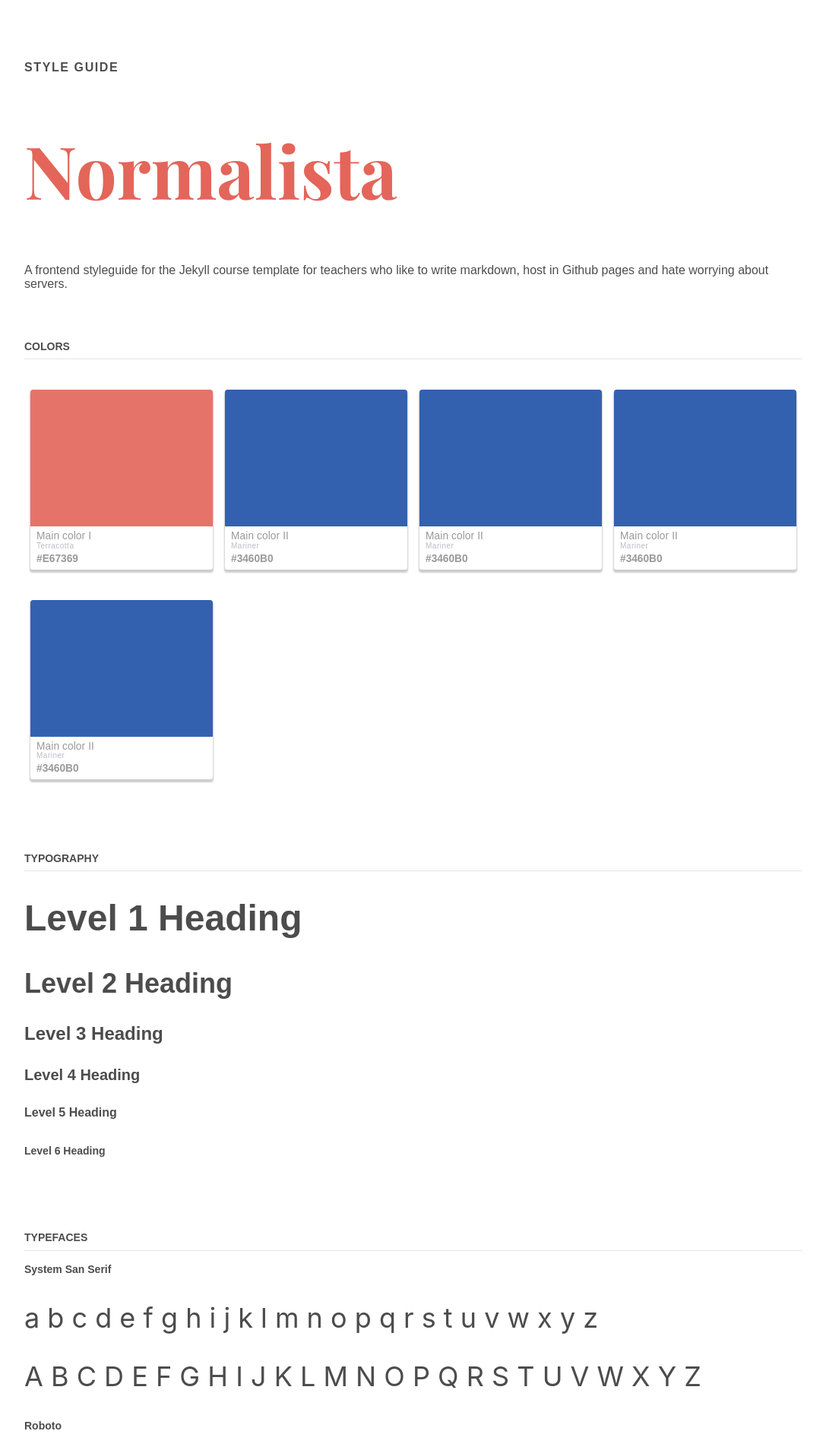
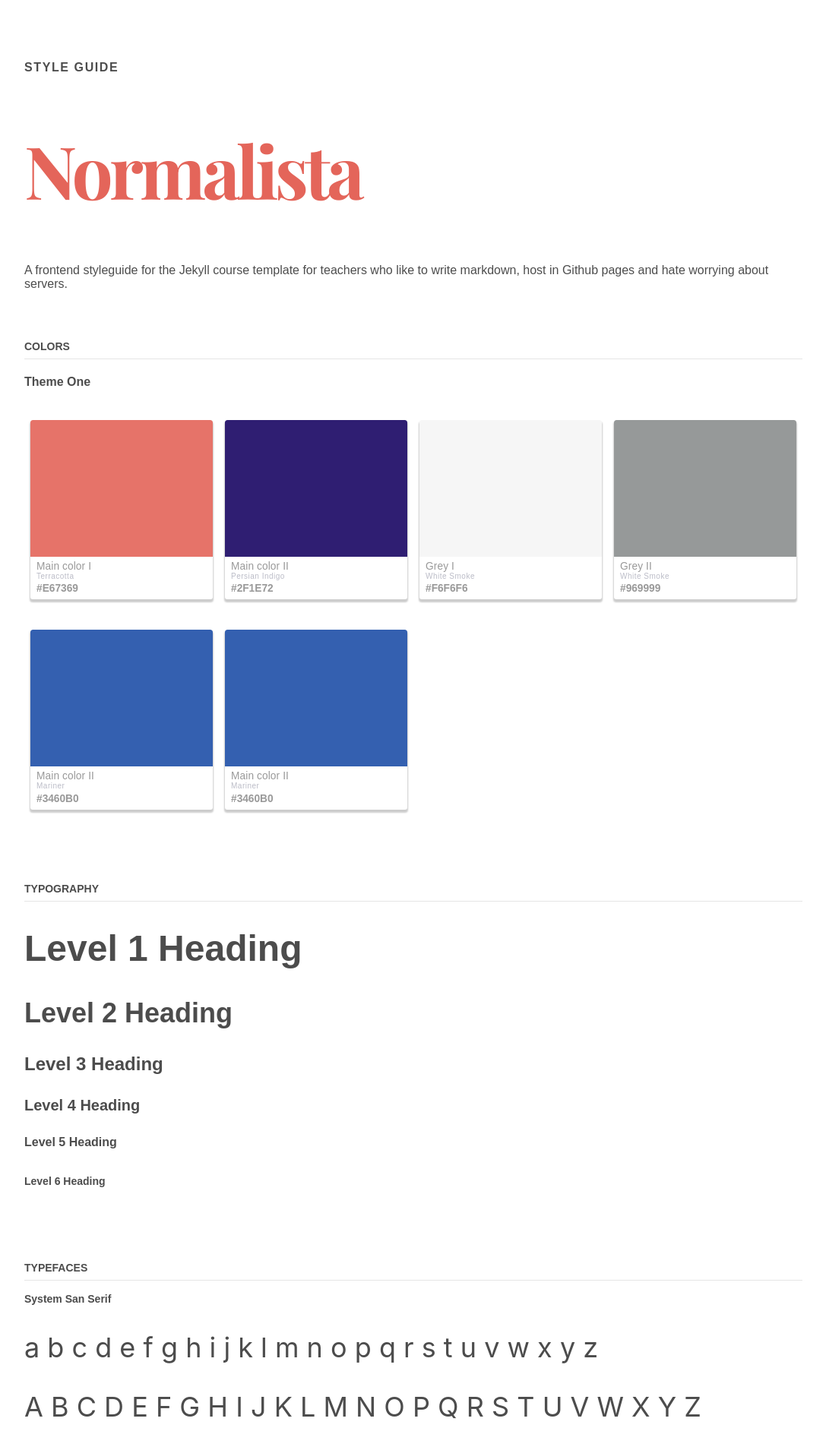
Before and after one commit to miguelpaz/normalista, a Jekyll site: the page built from templates/styleguide.html, in a window 1280 px wide. Shown: the top 1909 px of the page at 76% size, without its empty margins (96-1183 px from the left). Built offline with Jekyll 4.4.1, drawn with Linux system fonts in a browser that asks for light colours; comment, search, counter and statistics services are not loaded; some of the changed text lies outside the part shown.

Commit message:
Color theme update

```diff
--- a/_layouts/styleguide.html
+++ b/_layouts/styleguide.html
@@ -15,7 +15,7 @@
 
 
         <h3 class="f6 ttu fw6 mb0 mt5 bb b--black-10 pb2">Colors</h3>
-
+        <h4>Theme One</h4>
         <div class="mw-100 center mt4">
           <div class="cf">
             <div class="fl w-100 w-25-ns pa2">
@@ -31,23 +31,34 @@
             <div class="fl w-100 w-25-ns pa2">
               <div class="palette-block">
                   <section>
-                      <div class="palette-button" style="background-color: #3460B0;"></div>
+                      <div class="palette-button" style="background-color: #2F1E72;"></div>
                       <small>Main color II</small>
-                      <small>Mariner</small>
-                      <span>3460B0</span>
+                      <small>Persian Indigo</small>
+                      <span>2F1E72</span>
                   </section>
               </div>
             </div>
             <div class="fl w-100 w-25-ns pa2">
               <div class="palette-block">
                   <section>
-                      <div class="palette-button" style="background-color: #3460B0;"></div>
-                      <small>Main color II</small>
-                      <small>Mariner</small>
-                      <span>3460B0</span>
+                      <div class="palette-button" style="background-color: #F6F6F6;"></div>
+                      <small>Grey I</small>
+                      <small>White Smoke</small>
+                      <span>F6F6F6</span>
                   </section>
               </div>
             </div>
+            <div class="fl w-100 w-25-ns pa2">
+              <div class="palette-block">
+                  <section>
+                      <div class="palette-button" style="background-color: #969999;"></div>
+                      <small>Grey II</small>
+                      <small>White Smoke</small>
+                      <span>969999</span>
+                  </section>
+              </div>
+            </div>
+
             <div class="fl w-100 w-25-ns pa2">
               <div class="palette-block">
                   <section>
@@ -113,9 +124,9 @@
         <p class="pb4">Lorem ipsum dolor sit amet, adipiscing elit. Nullam dignissim convallis est. Quisque aliquam. Donec faucibus. Nunc iaculis suscipit dui. Nam sit amet sem. Aliquam libero nisi, imperdiet at, tincidunt nec, gravida vehicula, nisl.</p>
         <h6>Heading 6</h6>
         <p class="pb4">Lorem ipsum dolor sit amet, adipiscing elit. Nullam dignissim convallis est. Quisque aliquam. Donec faucibus. Nunc iaculis suscipit dui. Nam sit amet sem. Aliquam libero nisi, imperdiet at, tincidunt nec, gravida vehicula, nisl.</p>
-        <hr />
 
-
+        <h3 class="f6 ttu fw6 mb0 mt5 bb b--black-10 pb2">In progress</h3>
+        <p>The following specs are not finished.</p>
 
         <h1 id="text-block">Block Elements</h1>
         <h2 id="paragraph">Paragraphs and Images</h2>
--- a/css/main.scss
+++ b/css/main.scss
@@ -79,6 +79,7 @@ $mariner: #3460B0 !default;
 	@extend .nowrap;
 	@extend .terracotta;
 	@extend .playfair;
+    @extend .tracked-tight;
 }
 
 .normal-h1-document {
```
